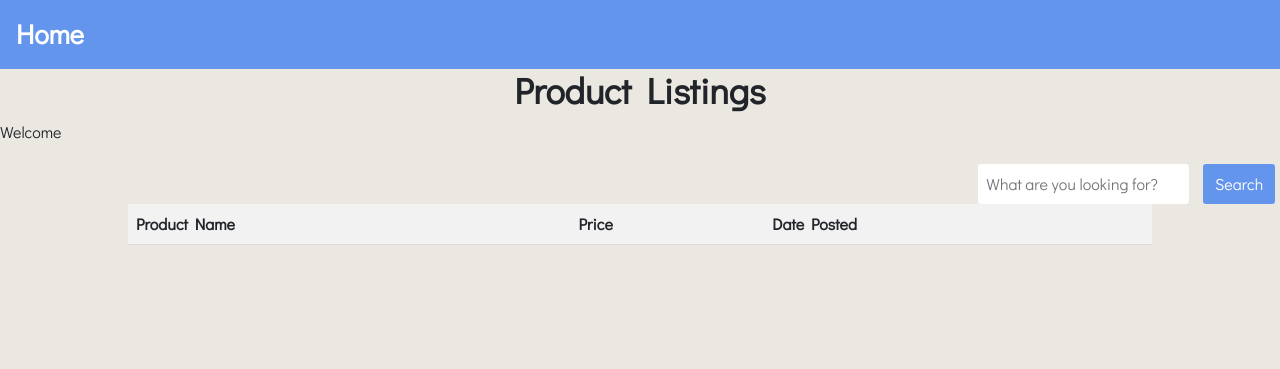
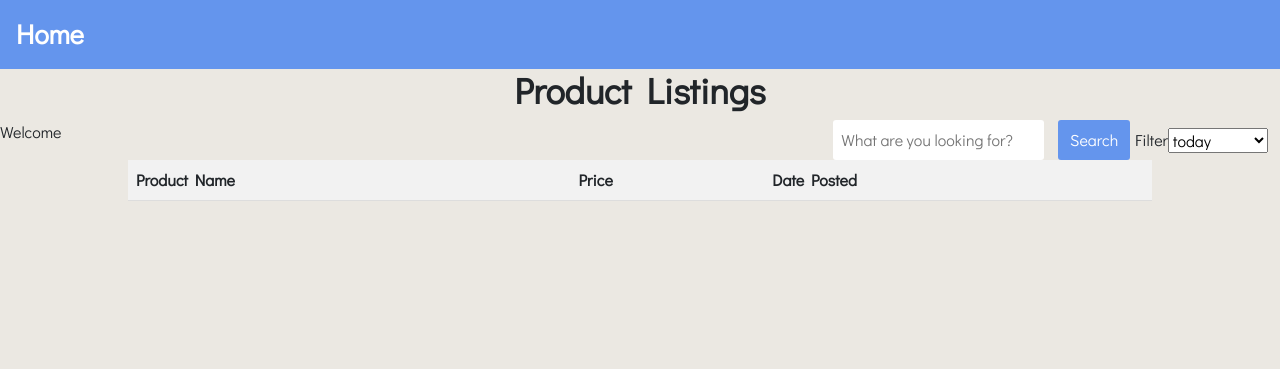
Before and after one commit to mersoncheong/Listify, a Flask app: template templates/home.html in a window 1280 px wide. Shown: the top 369 px of the page. Run offline with Flask 2, Linux system fonts and the light colour scheme; the template is opened without the code that fills it, so the values that code supplies are empty.

Commit message:
added a filter and corrected error msg position

```diff
--- a/static/css/home_style.css
+++ b/static/css/home_style.css
@@ -80,7 +80,27 @@ tr:hover {
     background-color: #f5f5f5;
 }
 
-/* CSS for the Search bar */
+.container {
+    position: absolute;
+    top: 100px;
+    right: 0;
+    display: flex;
+    justify-content: flex-end;
+    align-items: space-between;
+}
+
+.filter {
+    margin-top: 20px;
+    display: flex;
+    justify-content: flex-end;
+    align-items: center;
+
+
+}
+
+.filter .label {
+    font-weight: 500;
+}
 
 .search {
     margin-top: 20px;
--- a/templates/home.html
+++ b/templates/home.html
@@ -20,12 +20,26 @@
     </nav>
     <h1 class="product-heading">Product Listings</h1>
     <p> Welcome {{user}} </p>
-    <div class="search">
-        <form action="/search" method="post">
-            <input type="text" name="search_query" placeholder="What are you looking for?">
-            <button type="submit">Search</button>
-        </form>
+
+    <div class="container">
+        <div class="search">
+            <form action="/search" method="post">
+                <input type="text" name="search_query" placeholder="What are you looking for?">
+                <button type="submit">Search</button>
+            </form>
+        </div>
+
+        <div class="filter">
+            <label for="filter" class="label" > Filter </label>
+            <select name="filter" id="filter">
+                <option value="today" name="today">today</option>
+                <option value="past 3 days" name="past_3_days">past 3 days</option>
+                <option value="past 7 days" name="past_7_days">past 7 days</option>
+            </select>
+        </div>
     </div>
+
+
     <table>
         <thead>
             <tr>
--- a/templates/login.html
+++ b/templates/login.html
@@ -9,7 +9,7 @@
     <link rel="stylesheet" type="text/css" href="//fonts.googleapis.com/css?family=Didact+Gothic" />
     <link href="https://cdn.jsdelivr.net/npm/bootstrap@5.2.0/dist/css/bootstrap.min.css" rel="stylesheet"
         integrity="sha384-gH2yIJqKdNHPEq0n4Mqa/HGKIhSkIHeL5AyhkYV8i59U5AR6csBvApHHNl/vI1Bx" crossorigin="anonymous">
-    <link rel="stylesheet" href="../css/login_style.css">
+    <link rel="stylesheet" href="../static/css/login_style.css">
     <link rel="stylesheet" type="text/css" href="{{ url_for('static',filename='css/login_style.css') }}">
 </head>
 
@@ -104,7 +104,7 @@
     </div>
 
 
-    <script src="../js/script.js"></script>
+    <script src="../static/js/script.js"></script>
     <script type="text/javascript" src="{{ url_for('static', filename='js/script.js') }}"></script>
     <script type="module" src="https://unpkg.com/ionicons@5.5.2/dist/ionicons/ionicons.esm.js"></script>
     <script nomodule src="https://unpkg.com/ionicons@5.5.2/dist/ionicons/ionicons.js"></script>
```
Also changed, not shown: static/css/login_style.css (+16 -0 lines).
